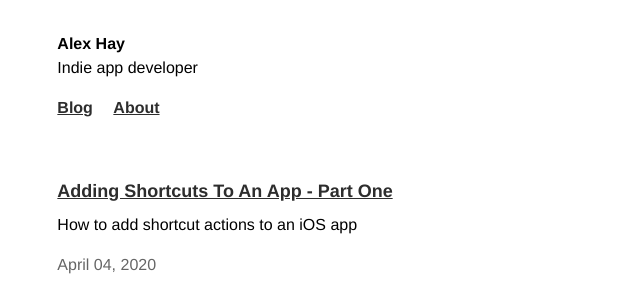
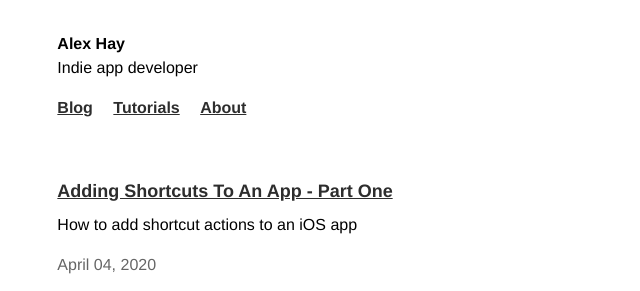
Before and after one commit to mralexhay/mralexhay.github.io, a Jekyll site: the page built from index.html, in a window 1280 px wide. Shown: the top 291 px of the page, without its empty margins (305-945 px from the left). Built offline with Jekyll 4.4.1, drawn with Linux system fonts in a browser that asks for light colours; some web fonts are replaced; the list of posts is cut into pages by our own code; comment, search, counter and statistics services are not loaded.

Commit message:
Update navigation.html

```diff
--- a/_includes/navigation.html
+++ b/_includes/navigation.html
@@ -1,6 +1,7 @@
 <nav role="navigation">
   <ul>
     <li><a href="{{ site.baseurl }}/" title="Blog">Blog</a></li>
+    <li><a href="/tutorials" title="Tutorials">Tutorials</a></li>
     <li><a href="/about" title="About">About</a></li>
   </ul>
 </nav>
```
